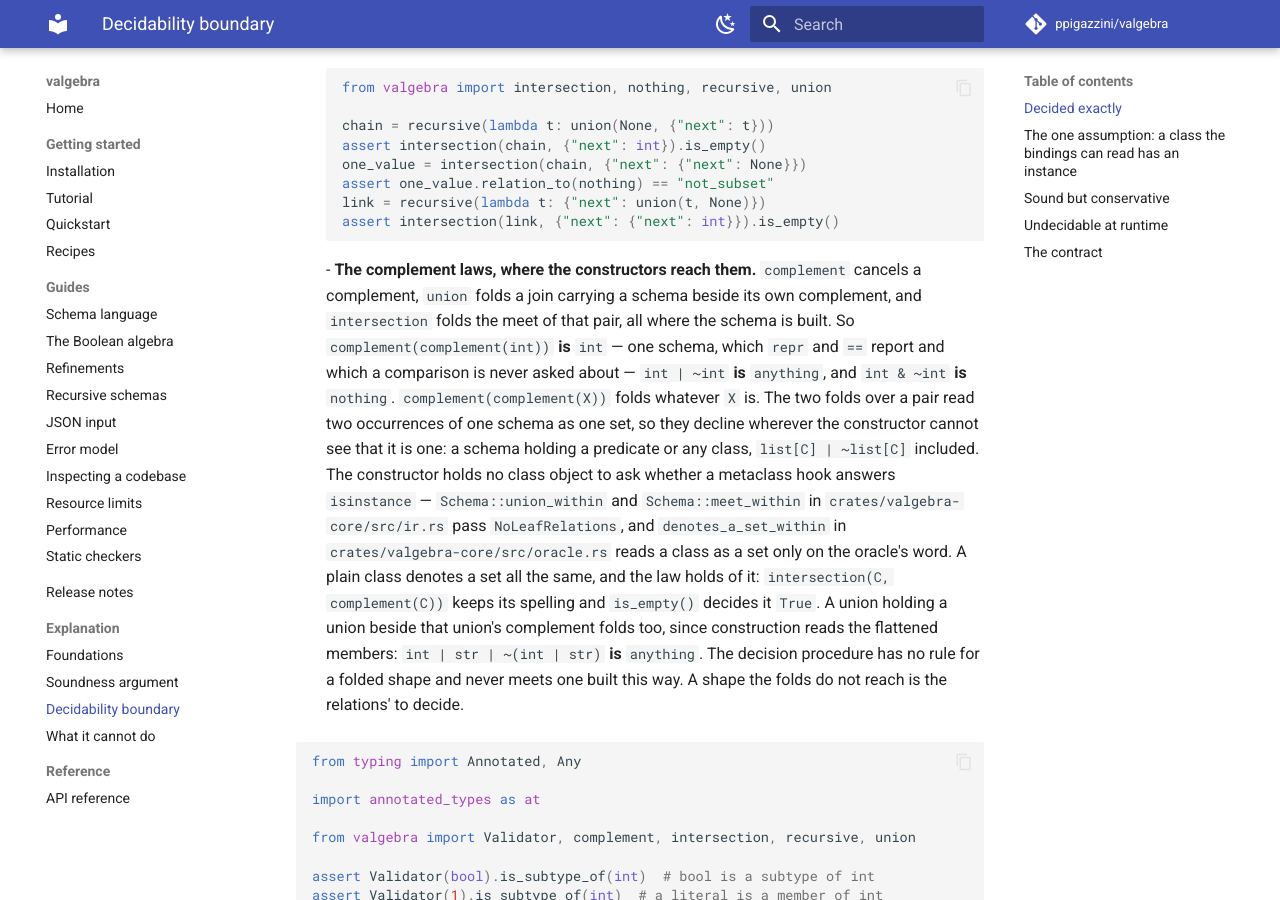
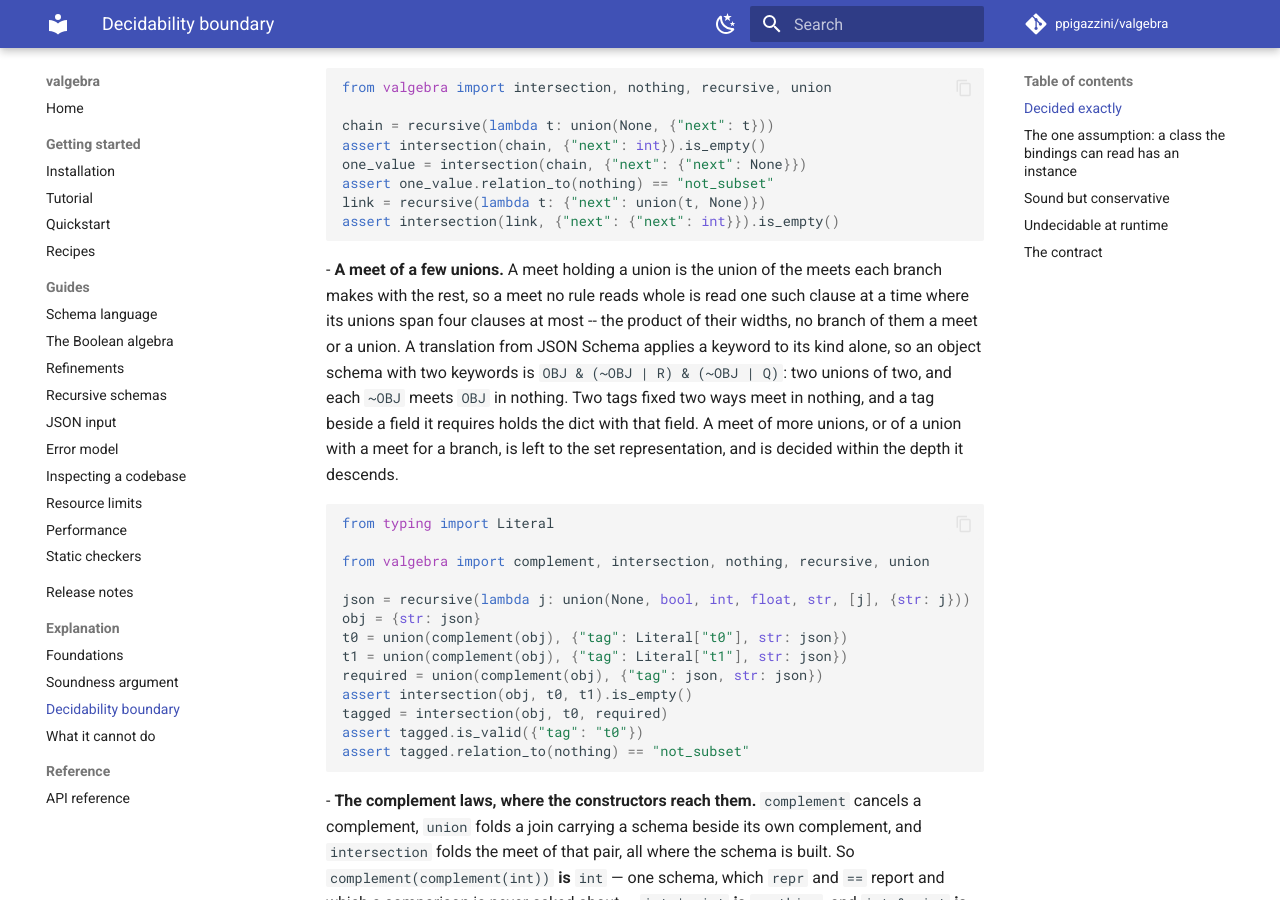
Before and after one commit to ppigazzini/valgebra, an MkDocs documentation site: the page built from docs/15-decidability.md, in a window 1280 px wide and 900 px high, scrolled down 7390 px. Built offline with MkDocs 1.6.1 and Material for MkDocs 9.7.7, drawn with Linux system fonts in a browser that asks for light colours; comment, search, counter and statistics services are not loaded.

Commit message:
docs: the decidability page names a meet of a few unions
The page's list of what is decided exactly carries the meet the rules read
one clause at a time: a meet holding a union is the union of the meets each
branch makes with the rest, and a meet no rule reads whole is read that way
where its unions span four clauses at most. The entry's example is the
object schema a translation from JSON Schema writes for two keywords, each
guarded to its kind: two tags fixed two ways meet in nothing, and a tag
beside a field it requires holds the dict with that field. A meet of more
unions is left to the set representation.

The boundary ledger holds the entry to the empty meet of the two tags.

````diff
--- a/docs/15-decidability.md
+++ b/docs/15-decidability.md
@@ -375,6 +375,32 @@ answers `"undecided"`.
     assert one_value.relation_to(nothing) == "not_subset"
     link = recursive(lambda t: {"next": union(t, None)})
     assert intersection(link, {"next": {"next": int}}).is_empty()
+    ```
+- **A meet of a few unions.** A meet holding a union is the union of the
+  meets each branch makes with the rest, so a meet no rule reads whole is read
+  one such clause at a time where its unions span four clauses at most -- the
+  product of their widths, no branch of them a meet or a union. A translation
+  from JSON Schema applies a keyword to its kind alone, so an object schema
+  with two keywords is `OBJ & (~OBJ | R) & (~OBJ | Q)`: two unions of two, and
+  each `~OBJ` meets `OBJ` in nothing. Two tags fixed two ways meet in nothing,
+  and a tag beside a field it requires holds the dict with that field. A meet
+  of more unions, or of a union with a meet for a branch, is left to the set
+  representation, and is decided within the depth it descends.
+
+    ```python
+    from typing import Literal
+
+    from valgebra import complement, intersection, nothing, recursive, union
+
+    json = recursive(lambda j: union(None, bool, int, float, str, [j], {str: j}))
+    obj = {str: json}
+    t0 = union(complement(obj), {"tag": Literal["t0"], str: json})
+    t1 = union(complement(obj), {"tag": Literal["t1"], str: json})
+    required = union(complement(obj), {"tag": json, str: json})
+    assert intersection(obj, t0, t1).is_empty()
+    tagged = intersection(obj, t0, required)
+    assert tagged.is_valid({"tag": "t0"})
+    assert tagged.relation_to(nothing) == "not_subset"
     ```
 - **The complement laws, where the constructors reach them.** `complement`
   cancels a complement, `union` folds a join carrying a schema beside its own
````
Also changed, not shown: 1 other file.
